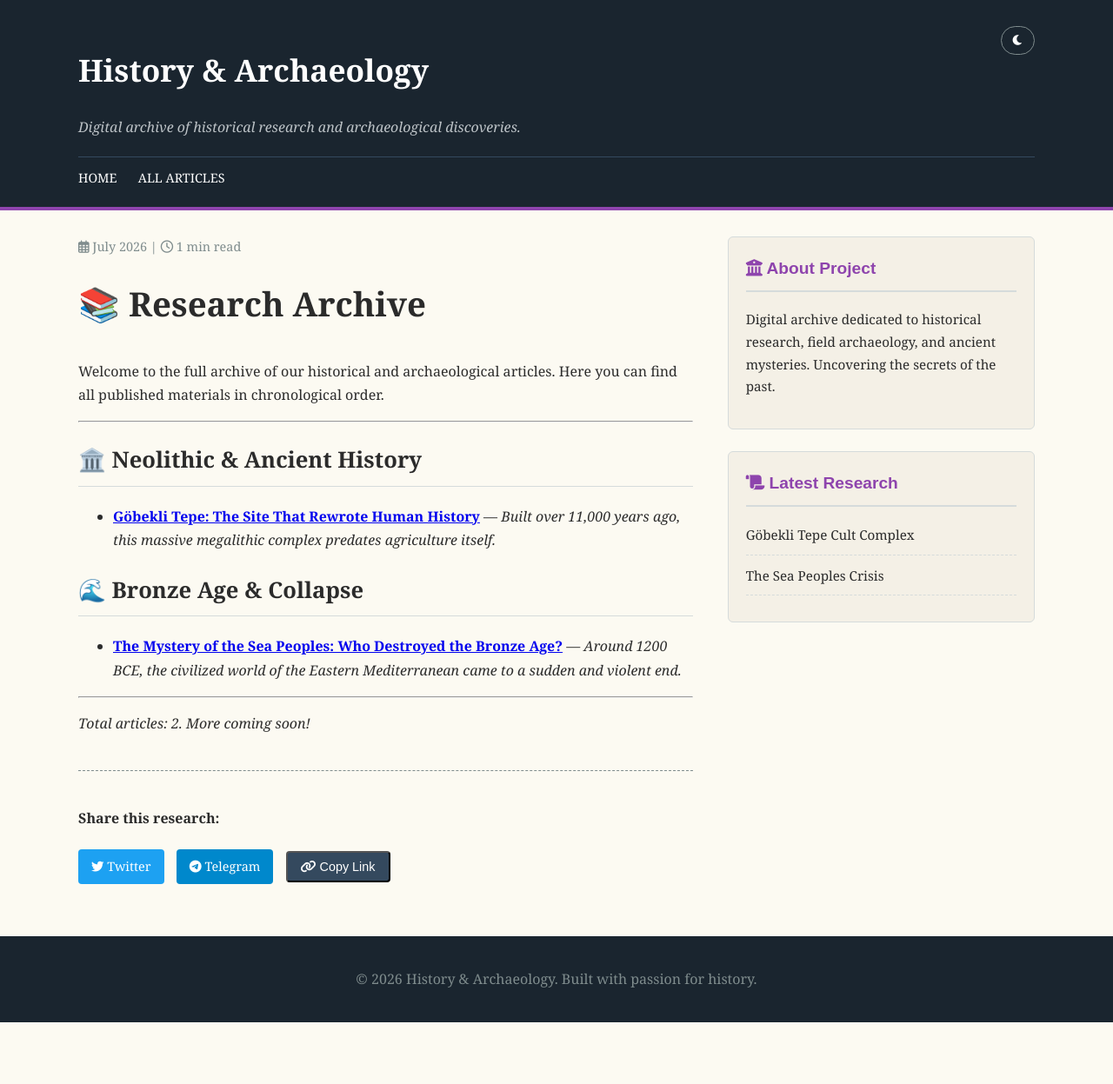
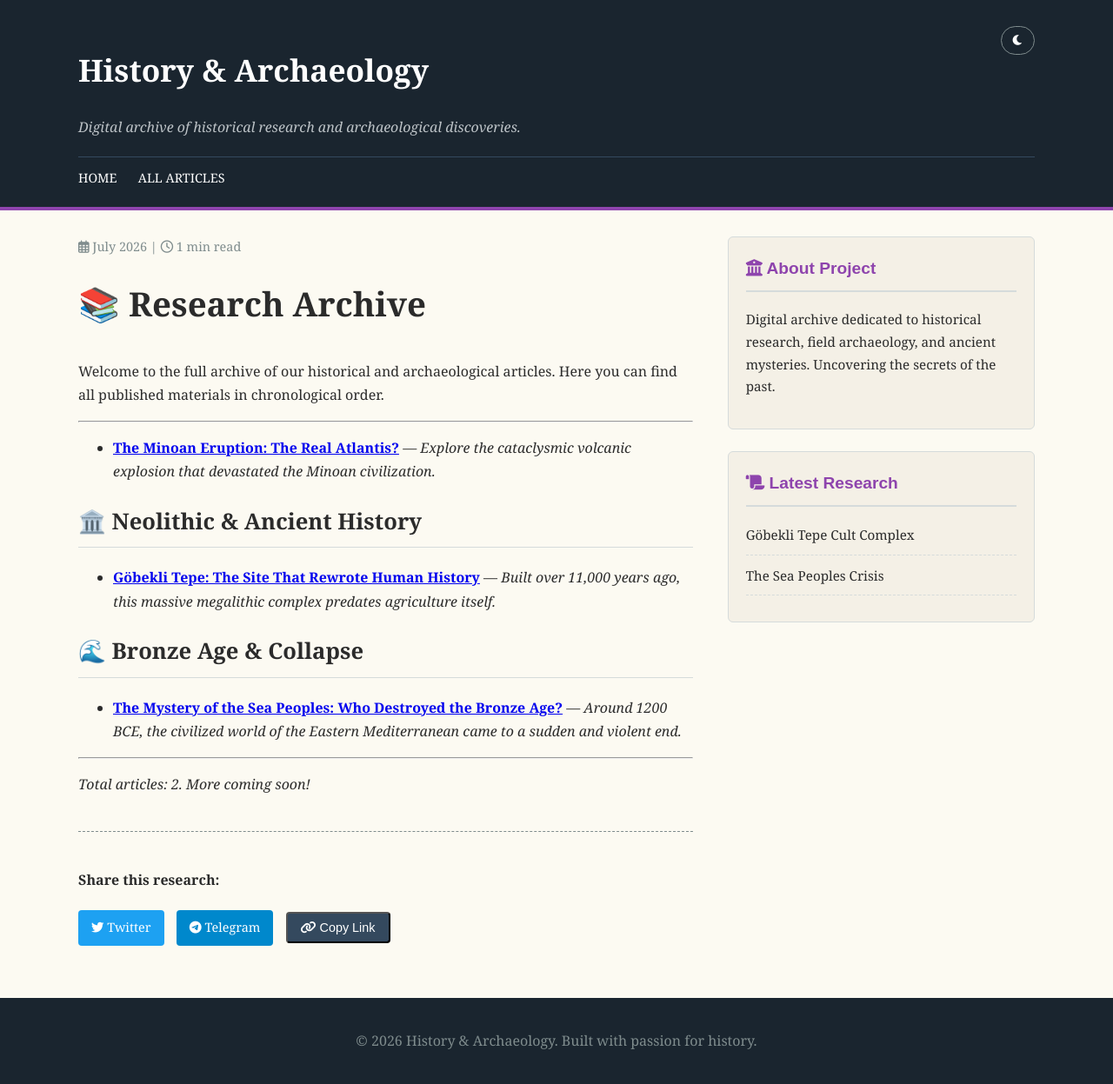
Before and after one commit to history-archaeology-project/history-archaeology-project.github.io, a Jekyll site: the page built from articles/index.md, in a window 1280 px wide. Shown: the whole page at 87% size. Built offline with Jekyll 4.4.1, drawn with Linux system fonts in a browser that asks for light colours; before the commit the page ends 1176 px from its top, so only the background shows below that.

Commit message:
Update index.md

```diff
--- a/articles/index.md
+++ b/articles/index.md
@@ -8,6 +8,7 @@ title: Archive of All Articles
 Welcome to the full archive of our historical and archaeological articles. Here you can find all published materials in chronological order.
 
 ---
+*   **[The Minoan Eruption: The Real Atlantis?](/articles/minoan-eruption)** — *Explore the cataclysmic volcanic explosion that devastated the Minoan civilization.*
 
 ## 🏛️ Neolithic & Ancient History
 *   **[Göbekli Tepe: The Site That Rewrote Human History](/articles/gobekli-tepe)** — *Built over 11,000 years ago, this massive megalithic complex predates agriculture itself.*
```
